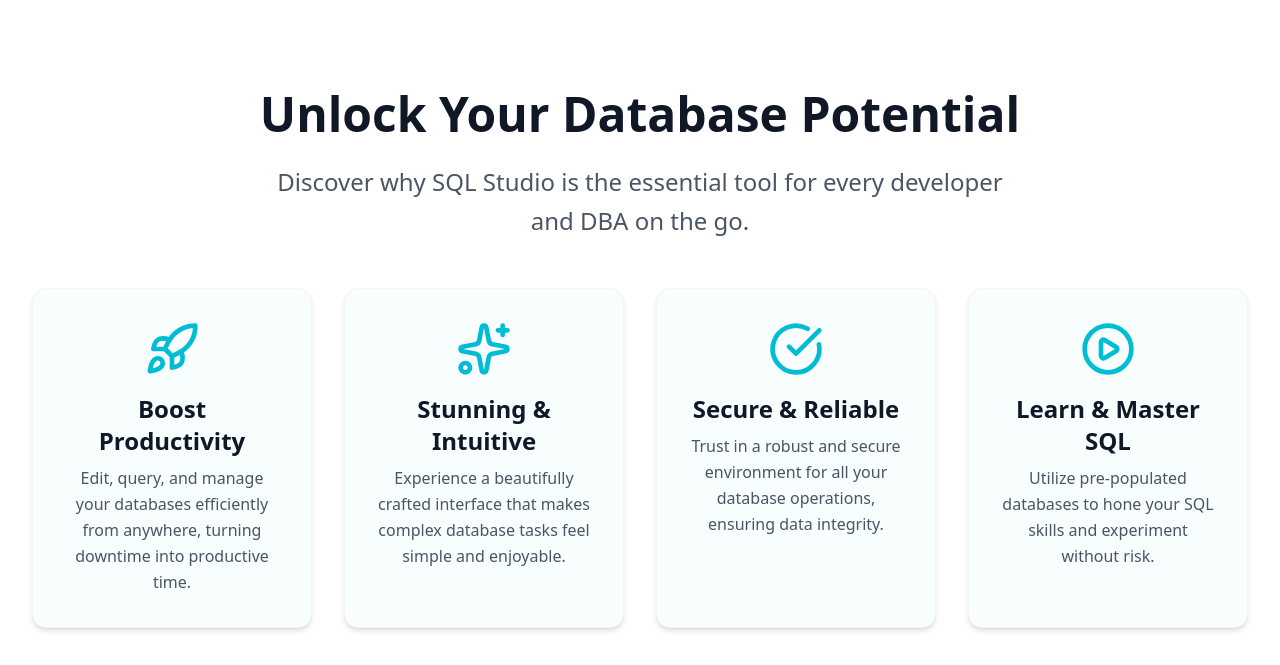
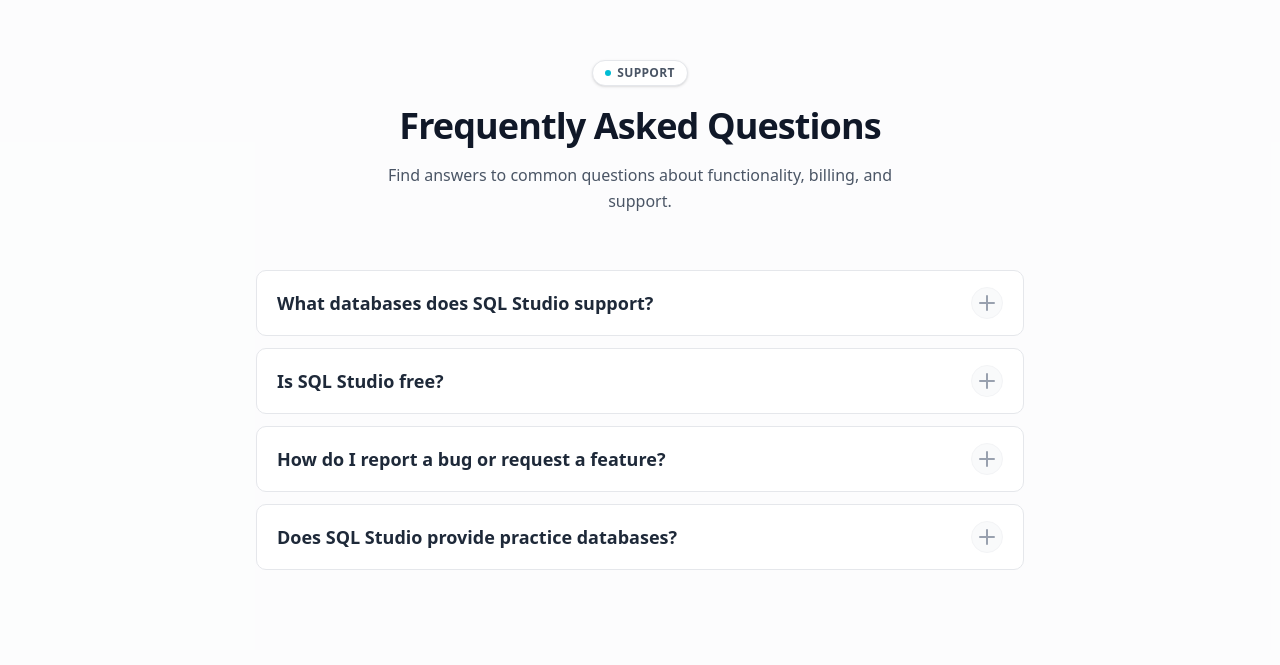
Before and after one commit to dariomatias-dev/sql_studio_web, a Next.js app: page / in a window 1280 px wide. Shown: the part 4431-5096 px from the top of the page. Built offline with nearby package versions, Linux system fonts and the light colour scheme.

Commit message:
feat(app/page.tsx): removed `why-choose-us` section
- Removed the `why-choose-us` section for being redundant.

```diff
--- a/app/page.tsx
+++ b/app/page.tsx
@@ -1,16 +1,10 @@
-import {
-  CheckCircle,
-  PlayCircle,
-  Rocket,
-  Sparkles
-} from "lucide-react";
 
 import { CtaSection } from "@/components/cta-section";
 import { FaqSection } from "@/components/faq-section";
 import { FeaturesSection } from "@/components/features-section";
 import { HeroSection } from "@/components/hero-section";
+import { ScreenshotsSection } from "@/components/screenshots-section";
 import { WorkflowSection } from "@/components/workflow-section";
-import { ScreenshotsSection } from "@/components/screenshots-section";
 
 const Home = () => {
   return (
@@ -23,67 +17,6 @@
 
       <ScreenshotsSection />
 
-      <section
-        id="why-choose-us"
-        className="py-20 px-4 md:px-8 bg-card text-center mx-auto my-12 max-w-7xl"
-      >
-        <div className="max-w-7xl mx-auto">
-          <h2 className="text-4xl md:text-5xl font-bold text-gray-900 mb-6">
-            Unlock Your Database Potential
-          </h2>
-          <p className="text-xl md:text-2xl text-gray-600 mb-12 max-w-3xl mx-auto leading-relaxed">
-            Discover why SQL Studio is the essential tool for every developer
-            and DBA on the go.
-          </p>
-
-          <div className="grid grid-cols-1 md:grid-cols-2 lg:grid-cols-4 gap-8">
-            <div className="group bg-[#F8FDFE] p-8 rounded-xl shadow-md hover:shadow-xl transition-all duration-300 transform hover:-translate-y-2 border border-gray-100">
-              <Rocket className="h-14 w-14 text-[#00BCD4] mx-auto transition-transform duration-300 mb-4" />
-              <h3 className="text-2xl font-bold text-gray-900 mb-2">
-                Boost Productivity
-              </h3>
-              <p className="text-gray-600 text-base leading-relaxed">
-                Edit, query, and manage your databases efficiently from
-                anywhere, turning downtime into productive time.
-              </p>
-            </div>
-
-            <div className="group bg-[#F8FDFE] p-8 rounded-xl shadow-md hover:shadow-xl transition-all duration-300 transform hover:-translate-y-2 border border-gray-100">
-              <Sparkles className="h-14 w-14 text-[#00BCD4] mx-auto transition-transform duration-300 mb-4" />
-              <h3 className="text-2xl font-bold text-gray-900 mb-2">
-                Stunning & Intuitive
-              </h3>
-              <p className="text-gray-600 text-base leading-relaxed">
-                Experience a beautifully crafted interface that makes complex
-                database tasks feel simple and enjoyable.
-              </p>
-            </div>
-
-            <div className="group bg-[#F8FDFE] p-8 rounded-xl shadow-md hover:shadow-xl transition-all duration-300 transform hover:-translate-y-2 border border-gray-100">
-              <CheckCircle className="h-14 w-14 text-[#00BCD4] mx-auto transition-transform duration-300 mb-4" />
-              <h3 className="text-2xl font-bold text-gray-900 mb-2">
-                Secure & Reliable
-              </h3>
-              <p className="text-gray-600 text-base leading-relaxed">
-                Trust in a robust and secure environment for all your database
-                operations, ensuring data integrity.
-              </p>
-            </div>
-
-            <div className="group bg-[#F8FDFE] p-8 rounded-xl shadow-md hover:shadow-xl transition-all duration-300 transform hover:-translate-y-2 border border-gray-100">
-              <PlayCircle className="h-14 w-14 text-[#00BCD4] mx-auto transition-transform duration-300 mb-4" />
-              <h3 className="text-2xl font-bold text-gray-900 mb-2">
-                Learn & Master SQL
-              </h3>
-              <p className="text-gray-600 text-base leading-relaxed">
-                Utilize pre-populated databases to hone your SQL skills and
-                experiment without risk.
-              </p>
-            </div>
-          </div>
-        </div>
-      </section>
-
       <FaqSection />
 
       <CtaSection />
```
